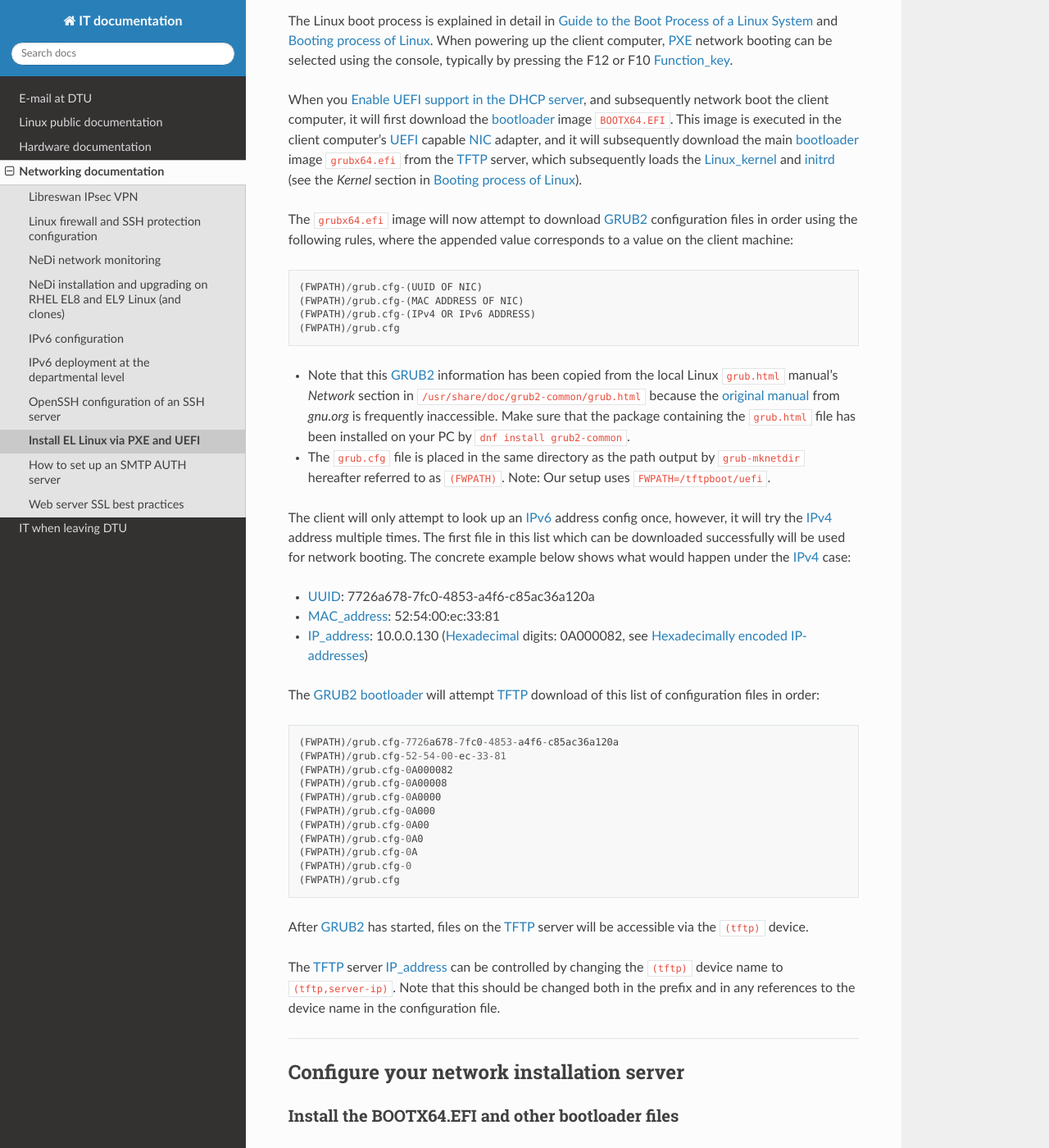
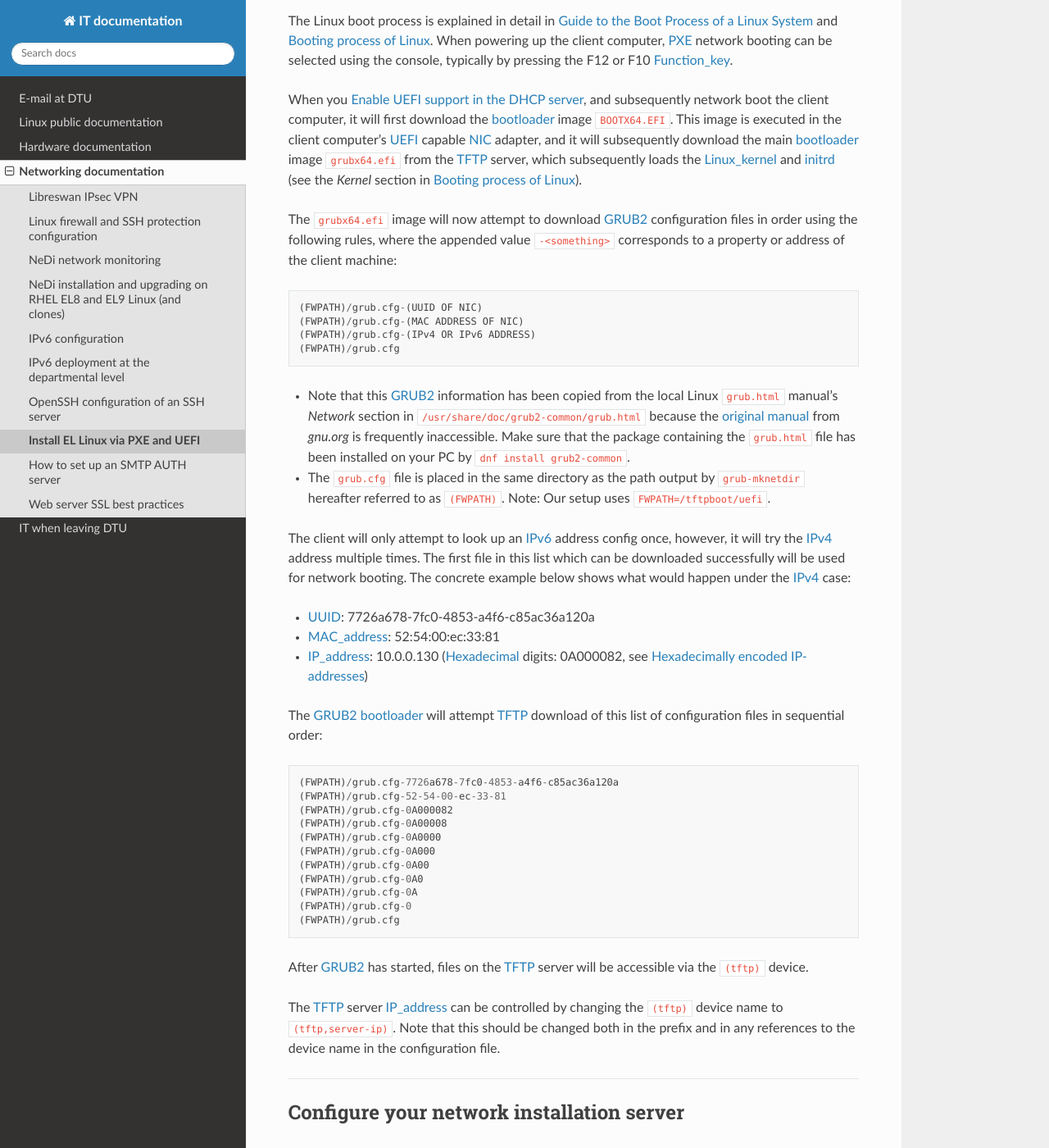
Before and after one commit to OleHolmNielsen/ITwiki, a Sphinx documentation site: the page built from docs/PXE_and_UEFI.rst, in a window 1280 px wide and 1400 px high, scrolled down 1473 px. Shown: the whole window at 82% size. Built offline with Sphinx 7.4.7 and the Read the Docs theme 3.1.0, drawn with Linux system fonts in a browser that asks for light colours.

Commit message:
Minor edit

```diff
--- a/docs/PXE_and_UEFI.rst
+++ b/docs/PXE_and_UEFI.rst
@@ -65,7 +65,7 @@ which subsequently loads the Linux_kernel_ and initrd_
 (see the *Kernel* section in `Booting process of Linux <https://en.wikipedia.org/wiki/Booting_process_of_Linux>`_).
 
 The ``grubx64.efi`` image will now attempt to download GRUB2_ configuration files in order using the following rules,
-where the appended value corresponds to a value on the client machine::
+where the appended value ``-<something>`` corresponds to a property or address of the client machine::
 
   (FWPATH)/grub.cfg-(UUID OF NIC)
   (FWPATH)/grub.cfg-(MAC ADDRESS OF NIC)
@@ -87,7 +87,7 @@ The concrete example below shows what would happen under the IPv4_ case:
 * MAC_address_:  52:54:00:ec:33:81
 * IP_address_: 10.0.0.130 (Hexadecimal_ digits: 0A000082, see :ref:`hexadecimal_ip-address`)
 
-The GRUB2_ bootloader_ will attempt TFTP_ download of this list of configuration files in order::
+The GRUB2_ bootloader_ will attempt TFTP_ download of this list of configuration files in sequential order::
 
   (FWPATH)/grub.cfg-7726a678-7fc0-4853-a4f6-c85ac36a120a
   (FWPATH)/grub.cfg-52-54-00-ec-33-81
```
